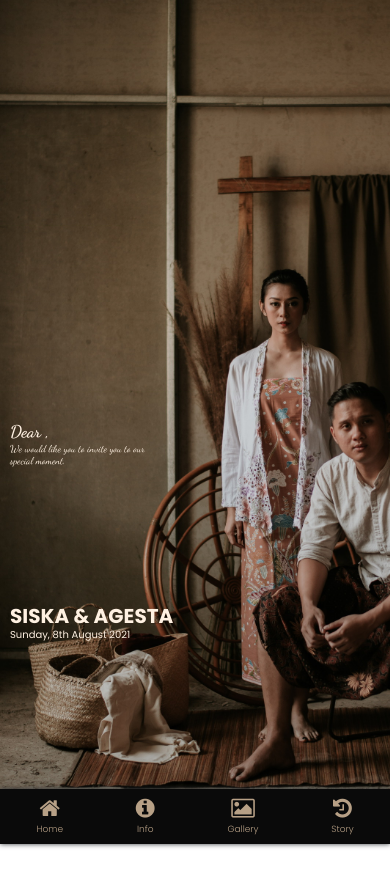
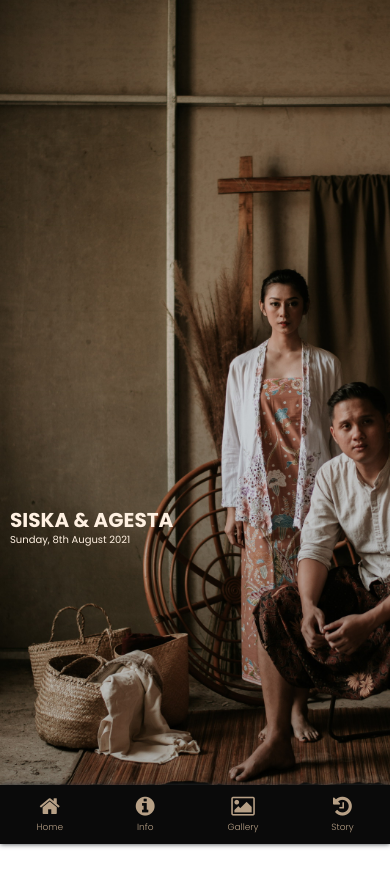
Before and after one commit to agestasaputra/my-wedding, a React (Create React App) app: page / in a window 390 px wide. Shown: the top 886 px of the page. Built offline with nearby package versions, Linux system fonts and the light colour scheme.

Commit message:
add invitation, add banner guest v2

```diff
--- a/src/app/components/navbar/styles.scss
+++ b/src/app/components/navbar/styles.scss
@@ -26,7 +26,7 @@
 
   @media (max-width: 480px) {
     display: flex !important;
-    padding: 8px 0px !important;
+    padding: 10px 0px !important;
     box-shadow: 0 0 5px 0 #303337;
     display: flex;
     justify-content: space-around;
--- a/src/app/pages/landing/sections/banner/index.js
+++ b/src/app/pages/landing/sections/banner/index.js
@@ -16,6 +16,7 @@ const Banner = ({ img, location }) => {
     <section className="hero container-banner">
       <div className="hero-body">
         <div className="container">
+          {guest && (
             <div className="section-invitation">
               <h1 className="title">
                 Dear <span className="guest">{guest}</span>,
@@ -24,6 +25,7 @@ const Banner = ({ img, location }) => {
                 We would like you to invite you to our special moment.
               </h2>
             </div>
+          )}
           <div className="section-couple">
             <h1 className="title">SISKA & AGESTA</h1>
             <h2 className="subtitle">Sunday, 8th August 2021</h2>
--- a/src/app/pages/landing/sections/banner/styles.scss
+++ b/src/app/pages/landing/sections/banner/styles.scss
@@ -16,6 +16,7 @@
   }
 
   .hero-body {
+    height: 100%;
     display: flex;
     align-items: flex-end;
 
@@ -31,7 +32,7 @@
       justify-content: space-evenly;
 
       @media (max-width: 480px) {
-        margin-bottom: 55px;
+        margin-bottom: 59px;
         height: 60%;
         display: flex;
         flex-flow: column nowrap;
--- a/src/config/guidlines/styles.scss
+++ b/src/config/guidlines/styles.scss
@@ -12,7 +12,9 @@
 }
 
 html {
-  overflow: hidden;
+  @media (max-width: 480px) {
+    overflow: hidden;
+  }
 }
 
 body {
@@ -23,7 +25,7 @@ body {
 
   @media (max-width: 480px) {
     margin-top: 0px;
-    margin-bottom: 55px;
+    margin-bottom: 59px;
     overflow-x: hidden;
   }
 
```
Also changed, not shown: 1 other file (tests, documents, lock files or other folders). Lines whose indentation alone changed are shown as unchanged.
